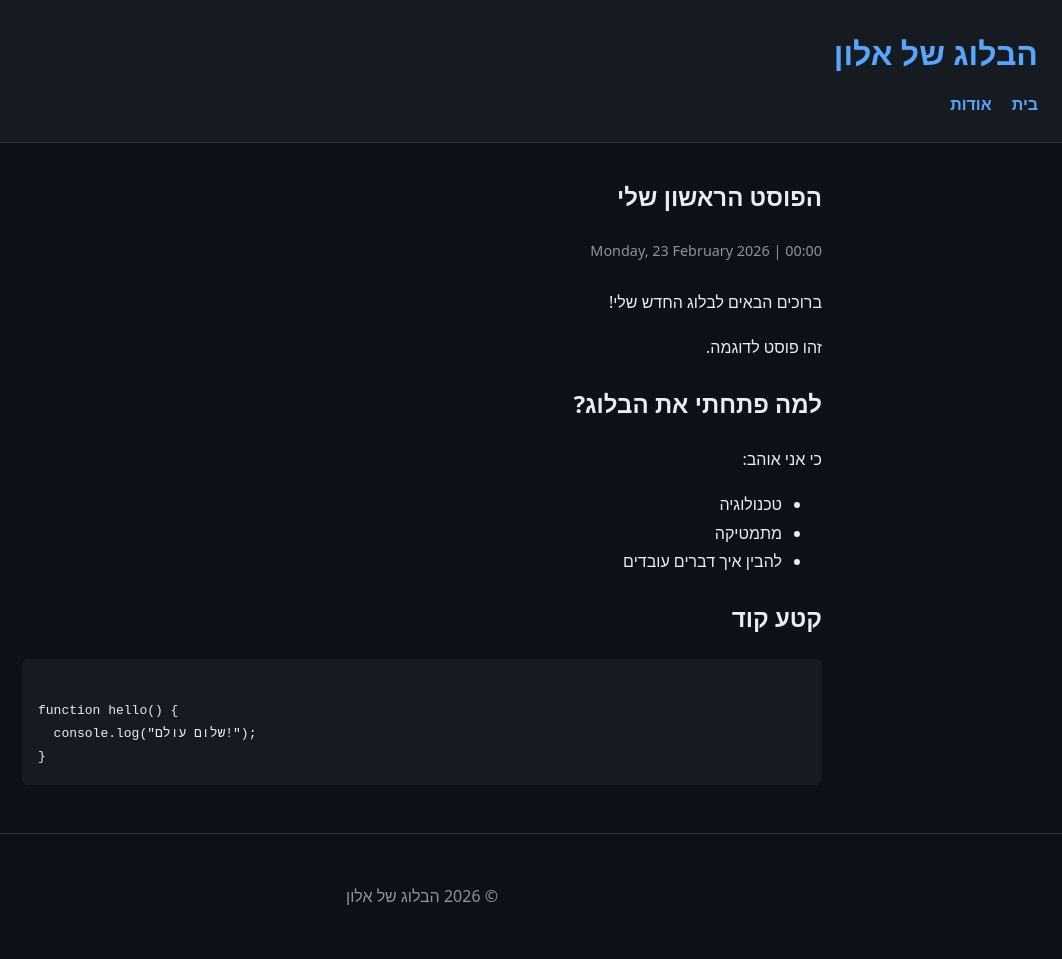
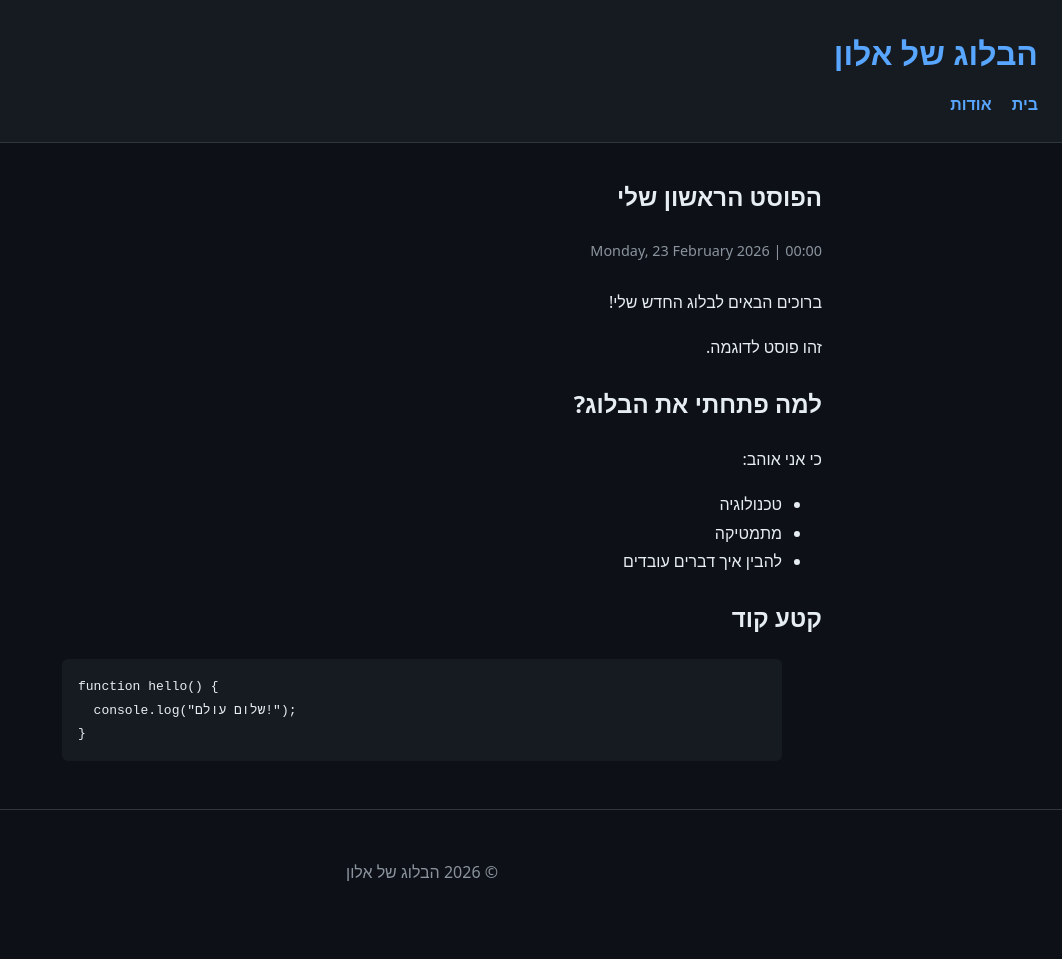
Before and after one commit to eladyesh/financial-site, a Jekyll site: the page built from _posts/2026-02-23-first-post.md, in a window 1280 px wide. Shown: the whole page, without its empty margins (218-1280 px from the left). Built offline with Jekyll 4.4.1, drawn with Linux system fonts in a browser that asks for light colours; after the commit the page ends 935 px from its top, so only the background shows below that.

Commit message:
Update 2026-02-23-first-post.md

```diff
--- a/_posts/2026-02-23-first-post.md
+++ b/_posts/2026-02-23-first-post.md
@@ -15,10 +15,11 @@ date: 2026-02-23
 - להבין איך דברים עובדים
 
 ## קטע קוד
+<!-- LTR wrapper around the code block -->
 <div style="direction: ltr; text-align: left; unicode-bidi: embed;">
-<pre><code class="language-js">
+{% highlight js %}
 function hello() {
   console.log("שלום עולם!");
 }
-</code></pre>
+{% endhighlight %}
 </div>
```
